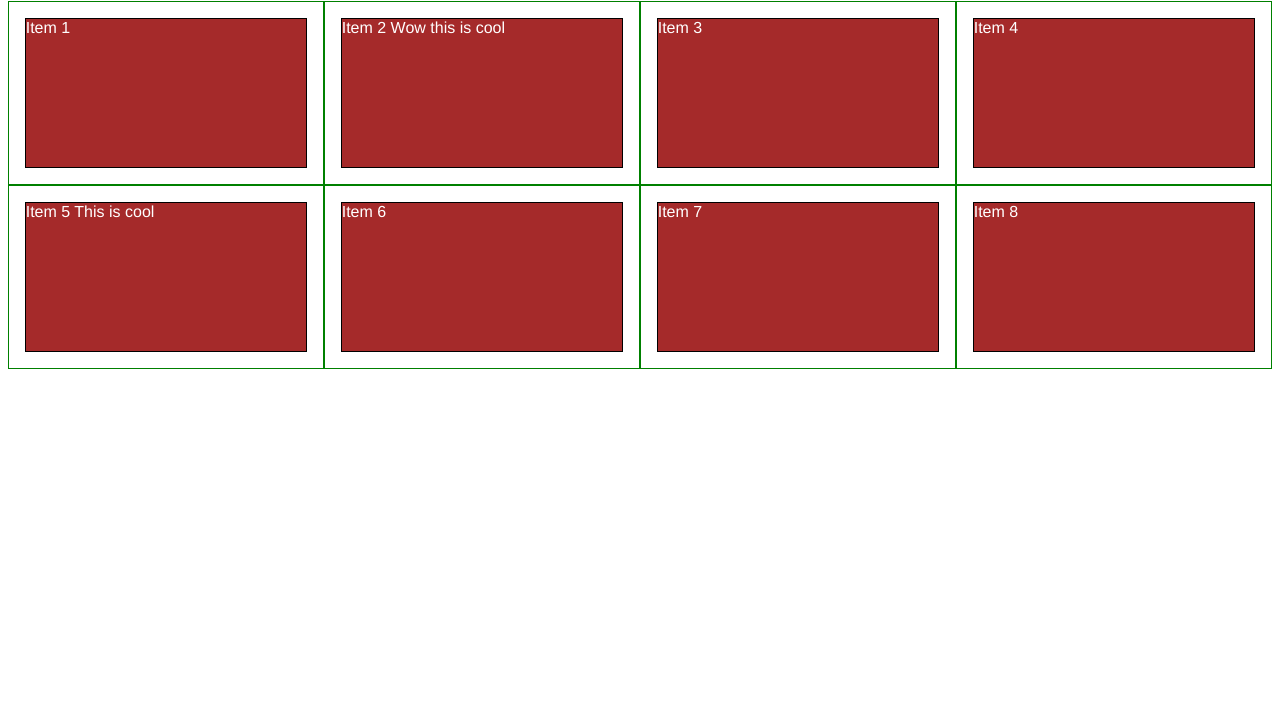
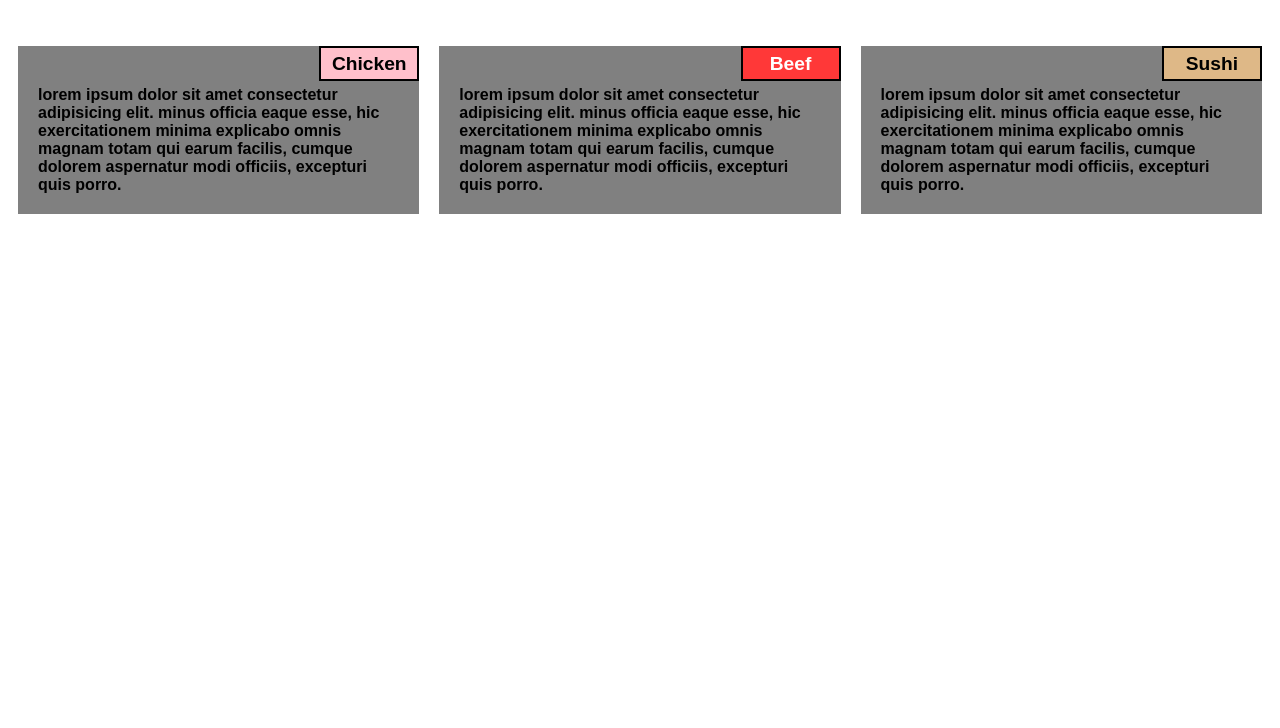
Before and after one commit to NixonD3v/NixonD3v.github.io, a plain HTML site: page site/nixon-mod2-solution/index.html in a window 1280 px wide. Shown: the part 72-800 px from the top of the page. Drawn offline with Linux system fonts and the light colour scheme.

Commit message:
Nixon Completed Assignment

```diff
--- a/site/nixon-mod2-solution/css/style.css
+++ b/site/nixon-mod2-solution/css/style.css
@@ -0,0 +1,244 @@
+/********** Base styles **********/
+* {
+    box-sizing: border-box;
+
+
+  }
+
+  h1 {
+    margin-bottom: 50px;
+    text-align: center;
+    font-family: sans-serif;
+  }
+
+  div#c1 {
+    position: relative;
+    background-color: grey;
+    width: 100%;
+    height: auto;
+    font-weight: bold;
+  }
+
+  section {
+
+    padding: 40px 20px 20px 20px;
+    font-family: sans-serif;
+    text-transform: lowercase;
+
+  }
+
+    div#c2 {
+    position: relative;
+    background-color: grey;
+    width: 100%;
+    height: auto;
+    font-weight: bold;
+    }
+
+    div#c3 {
+        position: relative;
+        background-color: grey;
+        width: 100%;
+        height: auto;
+        font-weight: bold;
+    }
+
+    #p1 {
+        text-align: center;
+        padding: 5px;
+        background-color: pink;
+        color: black;
+        font-weight: bold;
+        width: 100px;
+        position: absolute;
+        top: 0px;
+        right: 0;
+      }
+      #p2 {
+        text-align: center;
+        padding: 5px;
+        background-color: rgb(255, 56, 56);
+        color: white;
+        font-weight: bold;
+        width: 100px;
+        position: absolute;
+        top: 0;
+        right: 0;
+
+      }
+
+      #p3 {
+        text-align: center;
+        padding: 5px;
+        background-color: #DEB887;
+        color: black;
+        font-weight: bold;
+        width: 100px;
+        position: absolute;
+        top: 0;
+        right: 0;
+
+      }
+
+  p {
+
+    border: 2px solid black;
+    background-color: rgba(128, 128, 128, 0.763);
+    width: 100%;
+    height: 35px;
+    margin: 0;
+    padding: 0;
+    padding-top: 10px;
+    font-family: sans-serif;
+    font-size: larger;
+    font-weight: bold;
+
+
+  }
+
+
+
+  /* Simple Responsive Framework. */
+  .row {
+    width: 100%;
+    position: relative;
+
+
+
+
+  }
+
+  /********** desktop devices only **********/
+  @media (min-width: 992px) {
+    .col-lg-1, .col-lg-2, .col-lg-3, .col-lg-4, .col-lg-5, .col-lg-6, .col-lg-7, .col-lg-8, .col-lg-9, .col-lg-10, .col-lg-11, .col-lg-12 {
+      float: left;
+      padding: 10px;
+      /* border: 1px solid green; */
+    }
+    .col-lg-1 {
+      width: 8.33%;
+    }
+    .col-lg-2 {
+      width: 16.66%;
+    }
+    .col-lg-3 {
+      width: 25%;
+    }
+    .col-lg-4 {
+      width: 33.33%;
+    }
+    .col-lg-5 {
+      width: 41.66%;
+    }
+    .col-lg-6 {
+      width: 50%;
+    }
+    .col-lg-7 {
+      width: 58.33%;
+    }
+    .col-lg-8 {
+      width: 66.66%;
+    }
+    .col-lg-9 {
+      width: 74.99%;
+    }
+    .col-lg-10 {
+      width: 83.33%;
+    }
+    .col-lg-11 {
+      width: 91.66%;
+    }
+    .col-lg-12 {
+      width: 100%;
+    }
+  }
+
+  /********** tablet devices only **********/
+  @media (min-width: 768px) and (max-width: 991px) {
+    .col-md-1, .col-md-2, .col-md-3, .col-md-4, .col-md-5, .col-md-6, .col-md-7, .col-md-8, .col-md-9, .col-md-10, .col-md-11, .col-md-12 {
+      float: left;
+      padding: 10px;
+      /* border: 1px solid green; */
+    }
+    .col-md-1 {
+      width: 8.33%;
+    }
+    .col-md-2 {
+      width: 16.66%;
+    }
+    .col-md-3 {
+      width: 25%;
+    }
+    .col-md-4 {
+      width: 33.33%;
+    }
+    .col-md-5 {
+      width: 41.66%;
+    }
+    .col-md-6 {
+      width: 50%;
+    }
+    .col-md-7 {
+      width: 58.33%;
+    }
+    .col-md-8 {
+      width: 66.66%;
+    }
+    .col-md-9 {
+      width: 74.99%;
+    }
+    .col-md-10 {
+      width: 83.33%;
+    }
+    .col-md-11 {
+      width: 91.66%;
+    }
+    .col-md-12 {
+      width: 100%;
+    }
+  }
+
+  /********** mobile devices only **********/
+  @media (min-width: 375px) and (max-width: 767px) {
+    .col-sm-1, .col-sm-2, .col-sm-3, .col-sm-4, .col-sm-5, .col-sm-6, .col-sm-7, .col-sm-8, .col-md-9, .col-sm-10, .col-sm-11, .col-sm-12 {
+      float: left;
+      padding: 10px;
+      /* border: 1px solid green; */
+    }
+    .col-sm-1 {
+      width: 8.33%;
+    }
+    .col-sm-2 {
+      width: 16.66%;
+    }
+    .col-sm-3 {
+      width: 25%;
+    }
+    .col-sm-4 {
+      width: 33.33%;
+    }
+    .col-sm-5 {
+      width: 41.66%;
+    }
+    .col-sm-6 {
+      width: 50%;
+    }
+    .col-sm-7 {
+      width: 58.33%;
+    }
+    .col-sm-8 {
+      width: 66.66%;
+    }
+    .col-sm-9 {
+      width: 74.99%;
+    }
+    .col-sm-10 {
+      width: 83.33%;
+    }
+    .col-sm-11 {
+      width: 91.66%;
+    }
+    .col-sm-12 {
+      width: 100%;
+    }
+  }
--- a/site/nixon-mod2-solution/index.html
+++ b/site/nixon-mod2-solution/index.html
@@ -3,136 +3,45 @@
 <head>
 <meta charset="utf-8">
 <meta name="viewport" content="width=device-width", initial-scale="1">
-<title>Responsive Layout</title>
-<style>
-
-/********** Base styles **********/
-* {
-  box-sizing: border-box;
-}
-h1 {
-  margin-bottom: 15px;
-}
-
-p {
-  border: 1px solid black;
-  background-color: #A52A2A;
-  width: 90%;
-  height: 150px;
-  margin-right: auto;
-  margin-left: auto;
-  font-family: Helvetica;
-  color: white;
-}
-
-/* Simple Responsive Framework. */
-.row {
-  width: 100%;
-}
-
-/********** Large devices only **********/
-@media (min-width: 1200px) {
-  .col-lg-1, .col-lg-2, .col-lg-3, .col-lg-4, .col-lg-5, .col-lg-6, .col-lg-7, .col-lg-8, .col-lg-9, .col-lg-10, .col-lg-11, .col-lg-12 {
-    float: left;
-    border: 1px solid green;
-  }
-  .col-lg-1 {
-    width: 8.33%;
-  }
-  .col-lg-2 {
-    width: 16.66%;
-  }
-  .col-lg-3 {
-    width: 25%;
-  }
-  .col-lg-4 {
-    width: 33.33%;
-  }
-  .col-lg-5 {
-    width: 41.66%;
-  }
-  .col-lg-6 {
-    width: 50%;
-  }
-  .col-lg-7 {
-    width: 58.33%;
-  }
-  .col-lg-8 {
-    width: 66.66%;
-  }
-  .col-lg-9 {
-    width: 74.99%;
-  }
-  .col-lg-10 {
-    width: 83.33%;
-  }
-  .col-lg-11 {
-    width: 91.66%;
-  }
-  .col-lg-12 {
-    width: 100%;
-  }
-}
-
-/********** Medium devices only **********/
-@media (min-width: 950px) and (max-width: 1199px) {
-  .col-md-1, .col-md-2, .col-md-3, .col-md-4, .col-md-5, .col-md-6, .col-md-7, .col-md-8, .col-md-9, .col-md-10, .col-md-11, .col-md-12 {
-    float: left;
-    border: 1px solid green;
-  }
-  .col-md-1 {
-    width: 8.33%;
-  }
-  .col-md-2 {
-    width: 16.66%;
-  }
-  .col-md-3 {
-    width: 25%;
-  }
-  .col-md-4 {
-    width: 33.33%;
-  }
-  .col-md-5 {
-    width: 41.66%;
-  }
-  .col-md-6 {
-    width: 50%;
-  }
-  .col-md-7 {
-    width: 58.33%;
-  }
-  .col-md-8 {
-    width: 66.66%;
-  }
-  .col-md-9 {
-    width: 74.99%;
-  }
-  .col-md-10 {
-    width: 83.33%;
-  }
-  .col-md-11 {
-    width: 91.66%;
-  }
-  .col-md-12 {
-    width: 100%;
-  }
-}
-
-</style>
+<title>Nixon Assignment 2 - Responsive Layout</title>
+<link rel="stylesheet" href="css/style.css">
 </head>
 <body>
-<h1>Responsive Layout</h1>
-
+<h1>Our Menu</h1>
 <div class="row">
-  <div class="col-lg-3 col-md-6"><p>Item 1</p></div>
-  <div class="col-lg-3 col-md-6"><p>Item 2 Wow this is cool</p></div>
-  <div class="col-lg-3 col-md-6"><p>Item 3</p></div>
-  <div class="col-lg-3 col-md-6"><p>Item 4</p></div>
-  <div class="col-lg-3 col-md-6"><p>Item 5 This is cool</p></div>
-  <div class="col-lg-3 col-md-6"><p>Item 6</p></div>
-  <div class="col-lg-3 col-md-6"><p>Item 7</p></div>
-  <div class="col-lg-3 col-md-6"><p>Item 8</p></div>
+<div class="col-lg-4 col-md-6 col-sm-12">
+<div id="c1">
+<p id="p1">Chicken</p>
+    <section>Lorem ipsum dolor sit amet consectetur adipisicing elit.
+        Minus officia eaque esse, hic exercitationem minima explicabo
+        omnis magnam totam qui earum facilis, cumque dolorem aspernatur
+        modi officiis, excepturi quis porro.
+    </section>
 </div>
-
+</div>
+</div>
+<div class="col-lg-4 col-md-6 col-sm-12">
+<div id="c2">
+<p id="p2">Beef</p>
+    <section>
+        Lorem ipsum dolor sit amet consectetur adipisicing elit.
+        Minus officia eaque esse, hic exercitationem minima explicabo
+        omnis magnam totam qui earum facilis, cumque dolorem aspernatur
+        modi officiis, excepturi quis porro.
+    </section>
+</div>
+</div>
+<div class="col-lg-4 col-md-12 col-sm-12">
+<div id="c3">
+<p id="p3">Sushi</p>
+    <section>
+        Lorem ipsum dolor sit amet consectetur adipisicing elit.
+        Minus officia eaque esse, hic exercitationem minima explicabo
+        omnis magnam totam qui earum facilis, cumque dolorem aspernatur
+        modi officiis, excepturi quis porro.
+    </section>
+</div>
+</div>
+</div>
 </body>
 </html>
```
Also changed, not shown: site/index.html (+1 -1 lines).
